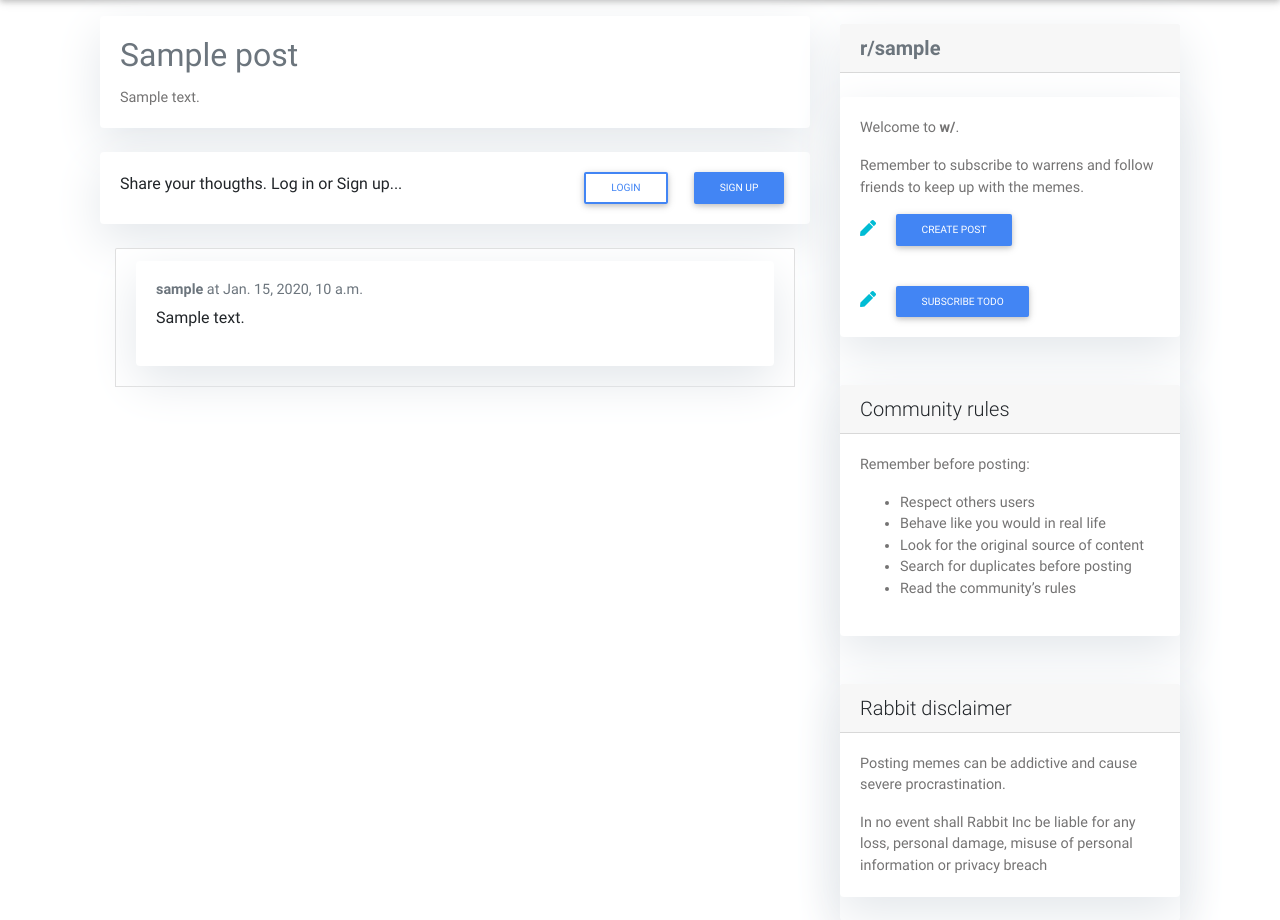
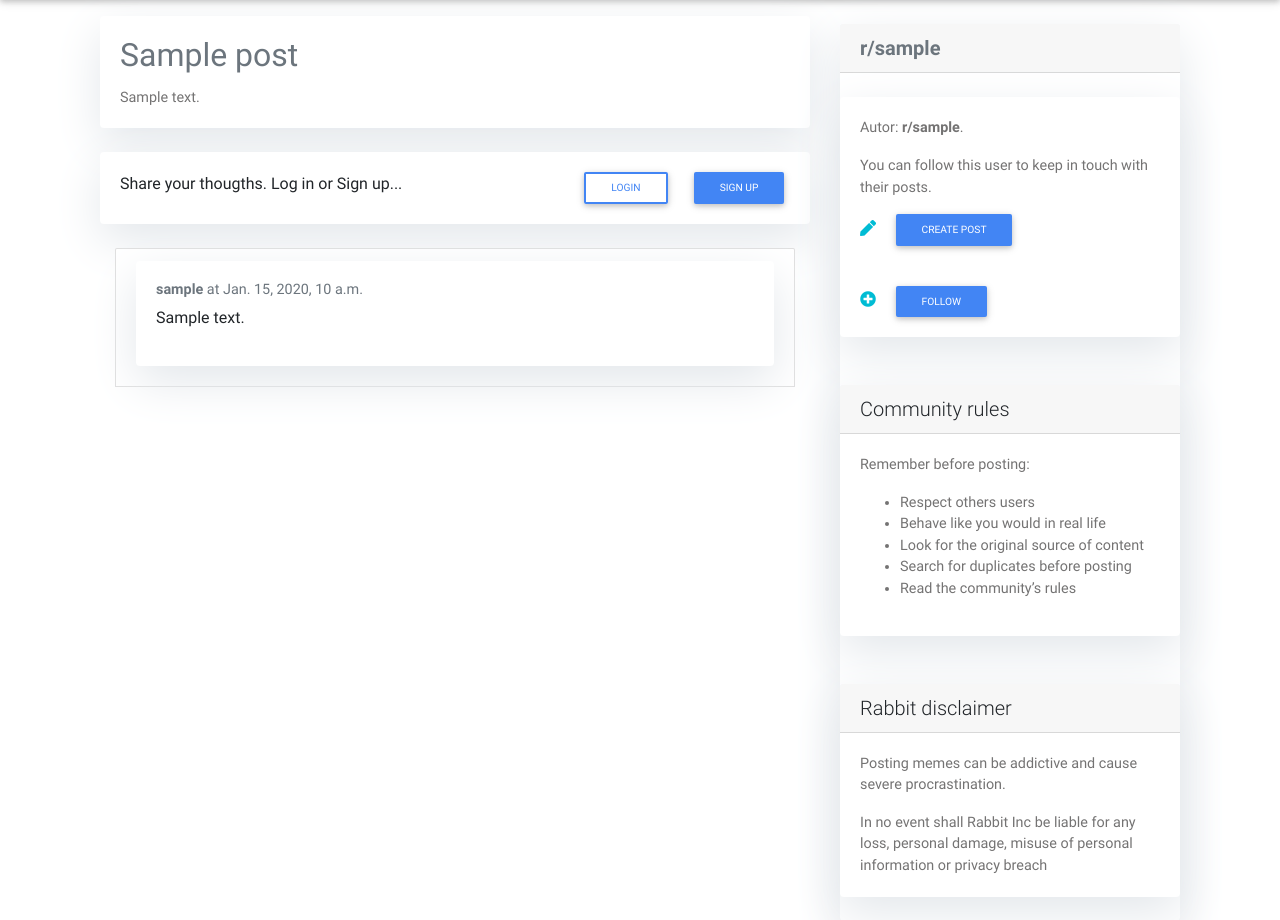
Before and after one commit to UB-ES-19/B2-rabbit, a Django app: page /p/1 in a window 1280 px wide. Shown: the part 62-982 px from the top of the page. Run offline with Django 3.2, Linux system fonts and the light colour scheme; tables that the repository leaves empty hold one stand-in row (values such as "Sample post"); grey boxes marked "Sample" are stand-in pictures; some libraries are stand-ins or nearby versions.

Commit message:
//Icono dropdown warren // Info user cuando no hay warren // Mejora botones

```diff
--- a/rabbitApp/templates/base.html
+++ b/rabbitApp/templates/base.html
@@ -52,7 +52,7 @@
                             </a>
                         </li>
                         <li class="nav-item" style="margin-bottom: 10px">
-                            <a  class="my-1" href="{% url 'warren_submit' %}"><i class="fas fa-pen cyan-text"></i>
+                            <a  class="my-1" href="{% url 'warren_submit' %}"><i class="fas fa-plus-circle cyan-text"></i></i>
                                 Create Warren
                             </a>
                         </li>
--- a/rabbitApp/templates/post.html
+++ b/rabbitApp/templates/post.html
@@ -83,6 +83,7 @@
          </a>
     {% endif %}
         <div class="card my-4">
+            {% if post.warren %}
                 <div class="card-body">
                     <p class="card-text">Welcome to <b>w/{{ post.warren.name }}</b>.
                     <p class="card-text">{{ post.warren.description | safe }}</p>
@@ -92,10 +93,27 @@
                     </a>
                 </div>
                 <div class="card-body">
-            <a  class="my-1" href="{% url 'warren_submit' %}"><i class="fas fa-pen cyan-text"></i>
+                    <a  class="my-1" href="{% url 'warren_submit' %}"><i class="fas fa-plus-circle cyan-text"></i>
                     <button class="btn btn-primary btn-sm my-0 ml-3" type="button">SUBSCRIBE TODO</button>
                     </a>
                 </div>
+            {% else %}
+                <div class="card-body">
+                    <p class="card-text">Autor: <b>r/{{ post.user.username }}</b>.
+                    <p class="card-text">{{ post.warren.description | safe }}</p>
+                    <p class="card-text"> You can follow this user to keep in touch with their posts.</p>
+                    <a  class="my-1" href="{% url 'submit' %}"><i class="fas fa-pen cyan-text"></i>
+                        <button class="btn btn-primary btn-sm my-0 ml-3" type="button">CREATE POST</button>
+                    </a>
+                </div>
+                <div class="card-body">
+                    <a  class="my-1" href="{% url 'warren_submit' %}"><i class="fas fa-plus-circle cyan-text"></i>
+                    <button class="btn btn-primary btn-sm my-0 ml-3" type="button">FOLLOW</button>
+                    </a>
+                </div>
+            {% endif %}
+
+
         </div>
     <div class="card my-4">
             <h5 class="card-header">Community rules</h5>
--- a/rabbitApp/templates/warren_view.html
+++ b/rabbitApp/templates/warren_view.html
@@ -41,15 +41,18 @@
             <p class="card-text">{{ warren.description | safe }}</p>
             <p class="card-text"> Remember to subscribe to warrens and follow friends to keep up with the memes.</p>
         {% if request.user.is_authenticated %}
+            <div class="card-body">
                 <a  class="my-1" href="{% url 'submit' %}"><i class="fas fa-pen cyan-text"></i>
                     <button class="btn btn-primary btn-sm my-0 ml-3" type="button">CREATE POST</button>
                 </a>
             </div>
             <div class="card-body">
-            <a  class="my-1" href="{% url 'warren_submit' %}"><i class="fas fa-pen cyan-text"></i>
+                <a  class="my-1" href="{% url 'warren_submit' %}"><i class="fas fa-plus-circle cyan-text"></i>
                     <button class="btn btn-primary btn-sm my-0 ml-3" type="button">SUBSCRIBE TODO</button>
                 </a>
             </div>
+        </div>
+
     </div>
     {% endif %}
     <div class="card my-4">
```
Lines whose indentation alone changed are shown as unchanged.
